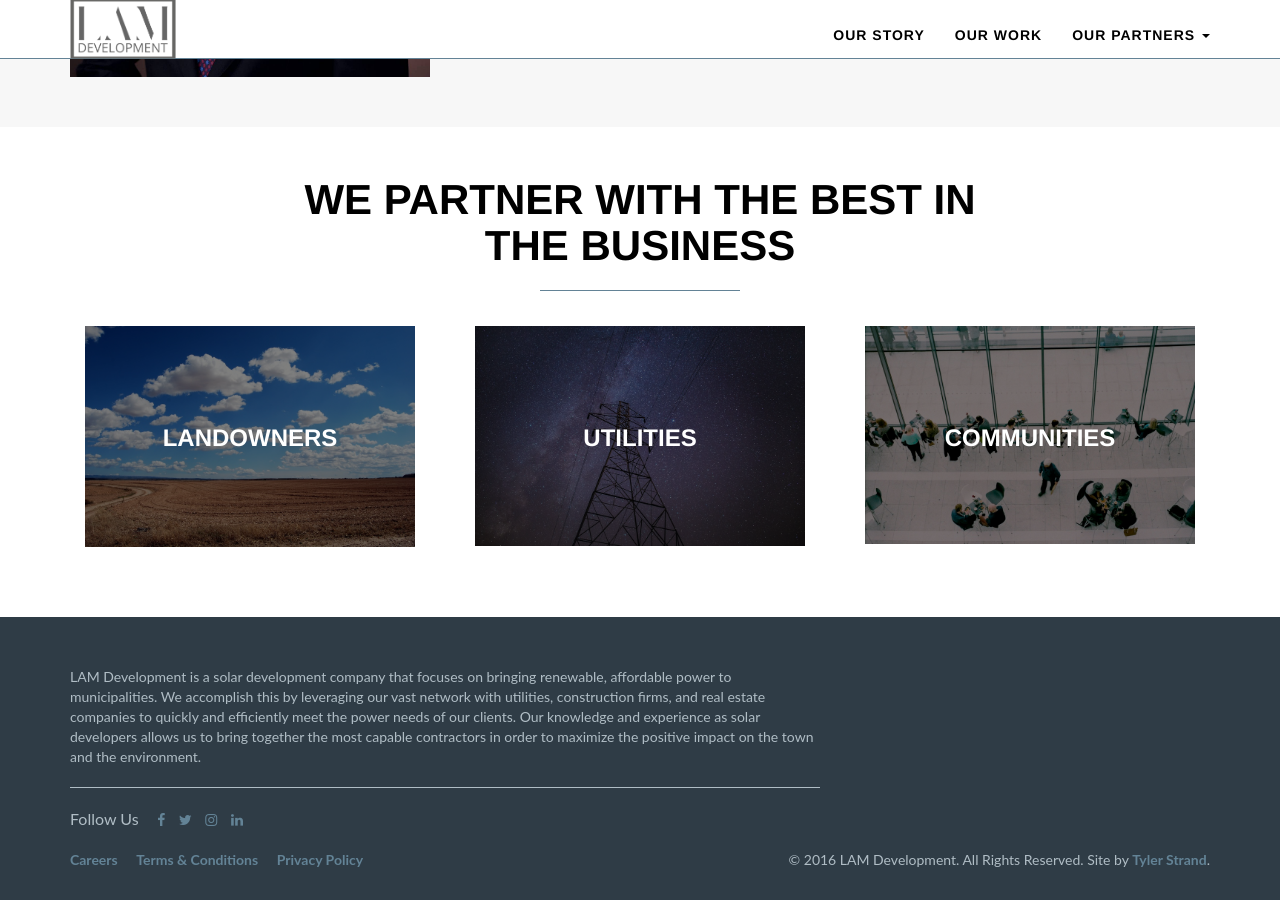
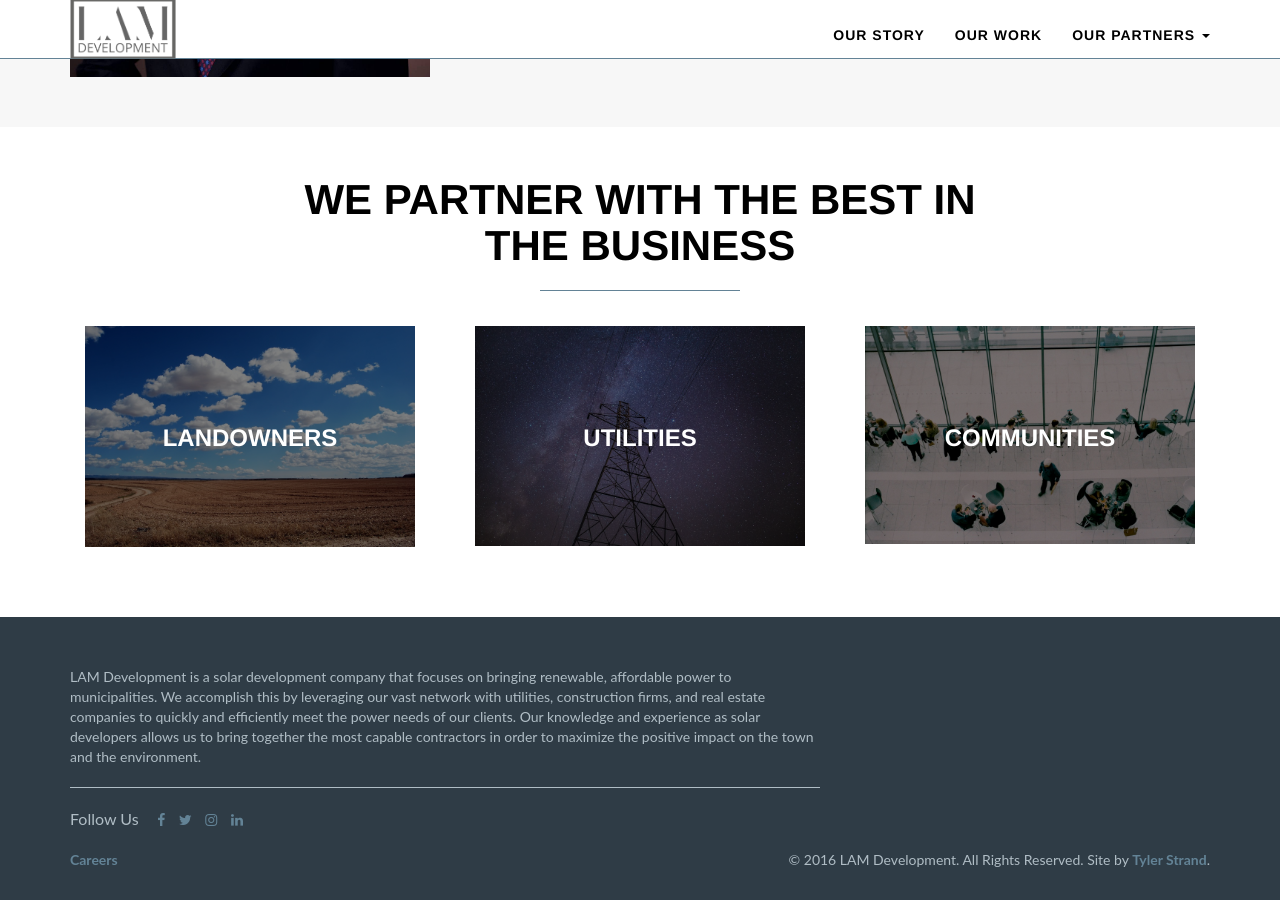
Before and after one commit to tstrand/lamdevelopment, a Jekyll site: the page built from index.markdown, in a window 1280 px wide and 900 px high, scrolled down 1239 px. Built offline with Jekyll 4.4.1, drawn with Linux system fonts in a browser that asks for light colours; nearby versions of some CDN libraries.

Commit message:
fix: hide temp footer links

```diff
--- a/_layouts/default.html
+++ b/_layouts/default.html
@@ -102,8 +102,8 @@
                     <div class="footer-group">
                         <div class="footer-links">
                             <a href="mailto:careers@lamdevelopment.com">Careers</a>
-                            <a href="/terms">Terms &amp; Conditions</a>
-                            <a href="/privacy">Privacy Policy</a>
+                            <!-- <a href="/terms">Terms &amp; Conditions</a> -->
+                            <!-- <a href="/privacy">Privacy Policy</a> -->
                         </div>
                         <div class="footer-copyright">
                             <span class="footer-item">© 2016 LAM Development. All Rights Reserved. Site by <a href="https://www.linkedin.com/in/tyler-strand-45306543" target="_blank">Tyler Strand</a>.</span>
```
